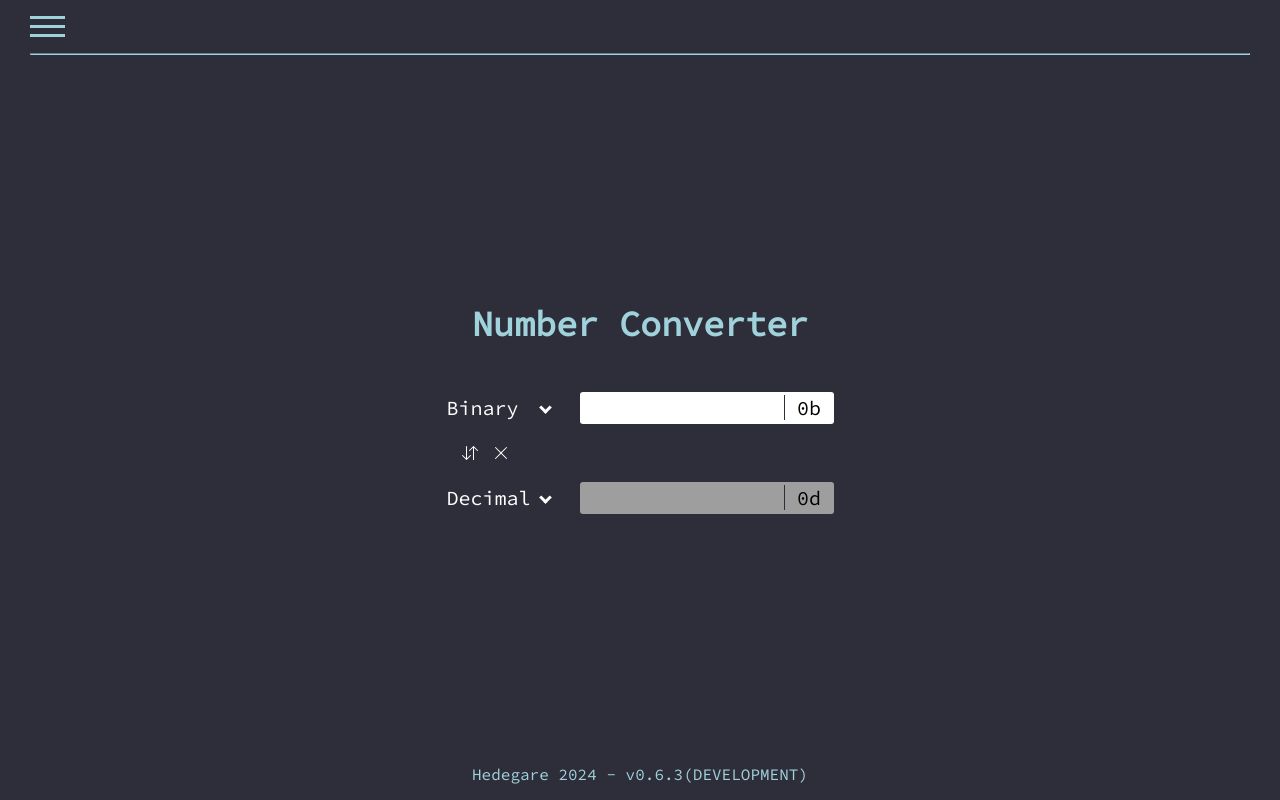
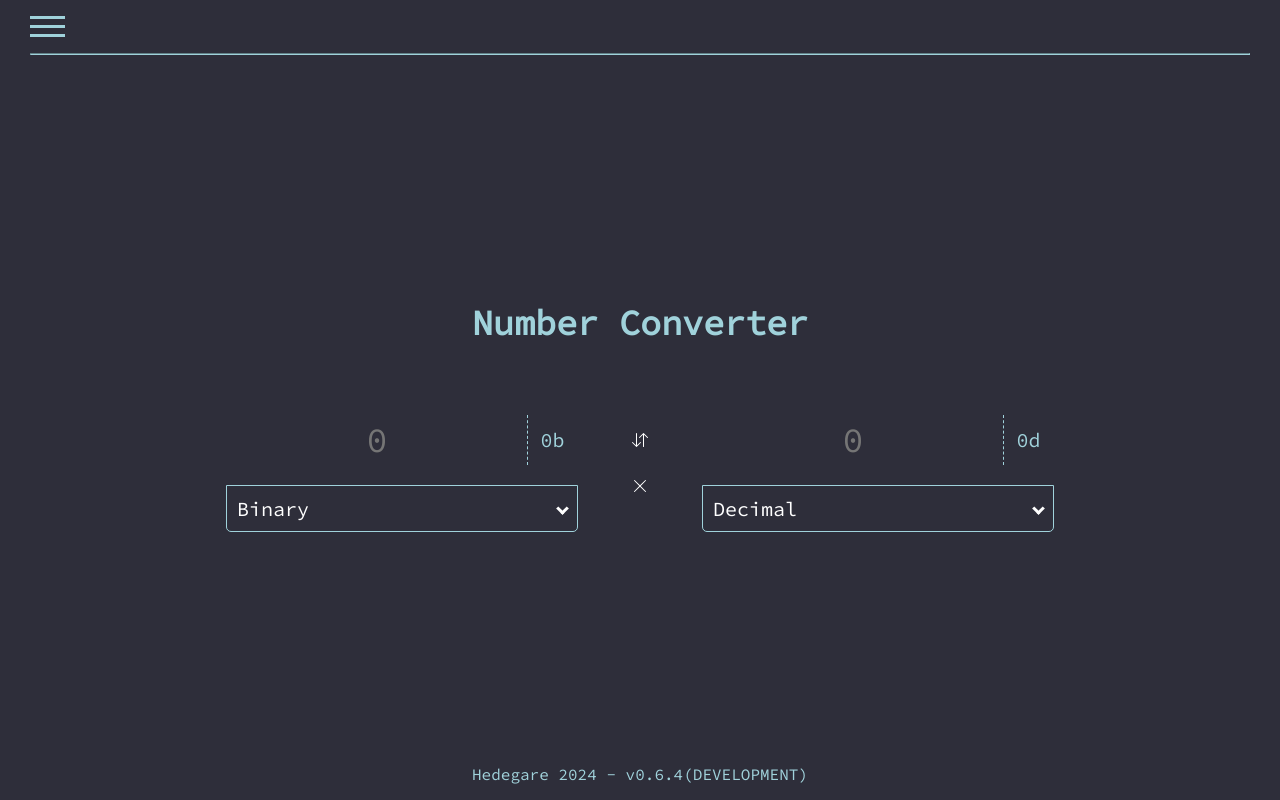
Before and after one commit to Hedevgare/conversion-tools, a Vue app: page / in a window 1280 px wide. Built offline with nearby package versions, Linux system fonts and the light colour scheme.

Commit message:
refactor: Change conversion main elements styling
This commit changes the conversion input and unit dropdown selection
styles.

```diff
--- a/src/App.vue
+++ b/src/App.vue
@@ -2,7 +2,7 @@
 export default {
     data() {
         return {
-            appVersion: 'v0.6.3',
+            appVersion: 'v0.6.4',
             isMenuOpen: false,
         }
     },
--- a/src/components/ConversionBlock.vue
+++ b/src/components/ConversionBlock.vue
@@ -71,20 +71,20 @@ export default {
 </script>
 
 <template>
-    <div class="">
+    <div class="flex flex-center conversion-container">
         <div class="flex flex-center conversion-block">
+            <icon-input v-model="fromValue" name="fromValue" @input="validateInput" :shorter="this.from.symbol" />
             <dropdown ref="dropdownFrom" :active="this.from" :units="this.units"
                 @set-unit="(unit) => setUnit('from', unit)" />
-            <icon-input v-model="fromValue" name="fromValue" @input="validateInput" :shorter="this.from.symbol" />
         </div>
-        <div class="conversion-block conversion-icons">
-            <img class="padding-left-15" src="/swap.svg" title="Swap units" @click="swapUnits" />
-            <img class="padding-left-15" src="/reset.svg" title="Reset values" @click="resetValues" />
+        <div class="flex conversion-block conversion-icons">
+            <img class="padding-15" src="/swap.svg" title="Swap units" @click="swapUnits" />
+            <img class="padding-15" src="/reset.svg" title="Reset values" @click="resetValues" />
         </div>
         <div class="flex flex-center conversion-block">
+            <icon-input v-model="toValue" @open="openNotification" :disabled="true" :shorter="this.to.symbol" />
             <dropdown ref="dropdownTo" :active="this.to" :units="this.units"
                 @set-unit="(unit) => setUnit('to', unit)" />
-            <icon-input v-model="toValue" @open="openNotification" :disabled="true" :shorter="this.to.symbol" />
         </div>
         <notification v-if="showNotification" @close="closeNotification" data="Copied to the clipboard!" type="success" />
     </div>
--- a/src/components/Dropdown.vue
+++ b/src/components/Dropdown.vue
@@ -5,6 +5,13 @@ export default {
         return {
             show: false
         };
+    },
+    computed: {
+        borderBottom() {
+            return {
+                'dropdown-container-active': this.show
+            }
+        },
     },
     methods: {
         toggle() {
@@ -30,10 +37,10 @@ export default {
 </script>
 
 <template>
-    <div class="dropdown-container">
+    <div class="dropdown-container" :class="borderBottom">
         <div class="flex unit-label" @click="toggle">
-            <p>{{ this.active.unit }}</p>
-            <p class="flex margin-left-5"><i class="dropdown-arrow margin-left-5"></i></p>
+            <p class="margin-10">{{ this.active.unit }}</p>
+            <p class="flex margin-10"><i class="dropdown-arrow margin-left-5"></i></p>
         </div>
         <div v-if="show" class="dropdown">
             <p v-for="unit in $props.units" :class="{ 'active-dropdown': $props.active == unit.unit }"
--- a/src/components/Input.vue
+++ b/src/components/Input.vue
@@ -5,21 +5,18 @@ export default {
     computed: {
         disabledInput() {
             return {
-                'disabled': this.disabled,
                 'cursor-pointer': this.disabled
             }
         },
         symbolContainer() {
             return {
                 'input-symbol-container': true,
-                'disabled': this.disabled,
                 'cursor-pointer': this.disabled
             }
         },
         symbolClasses() {
             return {
                 'input-symbol': true,
-                'disabled': this.disabled
             }
         }
     },
@@ -43,7 +40,8 @@ export default {
 <template>
     <div class="input-container" @click="copyToClipboard">
         <input :class="disabledInput" :value="modelValue" @input="$emit('update:modelValue', $event.target.value)" :readonly="disabled"
-            autocomplete="off" />
+            autocomplete="off"
+            placeholder="0" />
         <div :class="symbolContainer">
             <p :class="symbolClasses">{{ $props.shorter }}</p>
         </div>
@@ -59,21 +57,16 @@ export default {
 
 .input-symbol-container {
     width: 50px;
-    background-color: #ffffff;
-    padding: 3.5px 0;
-    border-top-right-radius: 3px;
-    border-bottom-right-radius: 3px;
+    background-color: #2e2e3a;
+    padding: 20px 0;
     text-align: center;
 }
 
 .input-symbol {
     margin: 0;
-    border-left: 1px solid #2e2e3a;
-    color: #000000;
-}
-
-.disabled {
-    background-color: #9e9e9e;
+    line-height: 50px;
+    border-left: 1px dashed #a0d2db;
+    color: #a0d2db;
 }
 
 .cursor-pointer {
--- a/src/pages/Convertion.vue
+++ b/src/pages/Convertion.vue
@@ -31,7 +31,7 @@ export default {
 
 <template>
     <section class="body">
-        <h1 class="title">{{ this.$props.name }} Converter</h1>
+        <h1 class="title margin-bottom-50">{{ this.$props.name }} Converter</h1>
         <conversion-block :startFrom="this.$props.startFromUnit" :startTo="this.$props.startToUnit" :units="this.$props.units" :shouldRound="this.$props.shouldRound" />
     </section>
 </template>
--- a/src/styles/main.css
+++ b/src/styles/main.css
@@ -29,16 +29,15 @@ img {
 
 input {
     border: none;
-    border-top-left-radius: 3px;
-    border-bottom-left-radius: 3px;
-    border-top-right-radius: 0;
-    border-bottom-right-radius: 0;
     height: 30px;
     width: 200px;
-    font-size: 20px;
+    font-size: 35px;
     text-align: center;
+    background-color: #2e2e3a;
+    color: #ffffff;
     border-color: gray;
     margin-left: 0;
+    padding: 30px 0;
 }
 
 input:disabled {
@@ -146,8 +145,7 @@ input:focus {
     font-size: 40px;
 }
 
-/*  */
-
+/* Main content */
 .body {
     text-align: center;
     margin: auto;
@@ -175,9 +173,12 @@ input:focus {
     flex-direction: column;
 }
 
+.conversion-container {
+    flex-direction: column;
+}
+
 .conversion-block {
     flex-direction: column;
-    margin: auto;
     text-align: inherit;
 }
 
@@ -187,7 +188,8 @@ input:focus {
 }
 
 .conversion-icons {
-    margin-top: 20px;
+    margin: 20px 0;
+    flex-direction: row;
 }
 
 .underline-text {
@@ -196,21 +198,34 @@ input:focus {
 
 .unit-label {
     cursor: pointer;
-    justify-content: center;
+    justify-content: space-between;
 }
 
 .dropdown-container {
     position: relative;
-    width: 90vw;
+    width: 100%;
+    background-color: #2e2e3a;
+    color: #ffffff;
+    border: 1px solid #a0d2db;
+    border-bottom-left-radius: 5px;
+    border-bottom-right-radius: 5px;
+}
+
+.dropdown-container-active {
+    border-bottom-style: dashed;
+    border-radius: 0;
 }
 
 .dropdown {
-    background-color: #1a1a25;
-    border: 1px #000000 solid;
+    border: 1px solid #a0d2db;
+    border-top: none;
+    border-bottom-left-radius: 5px;
     border-bottom-right-radius: 5px;
-    border-bottom-left-radius: 5px;
+    margin-top: 1px;
+    margin-left: -1px;
     position: absolute;
     width: 100%;
+    background-color: #2e2e3a;
     min-width: fit-content;
     font-size: 16px;
     z-index: 1;
@@ -251,6 +266,10 @@ input:focus {
     margin: auto;
 }
 
+.margin-10 {
+    margin: 10px;
+}
+
 .margin-right-5 {
     margin-right: 5px;
 }
@@ -259,34 +278,37 @@ input:focus {
     margin-left: 5px;
 }
 
+.margin-bottom-50 {
+    margin-bottom: 50px;
+}
+
+.padding-15 {
+    padding: 15px;
+}
+
 .padding-left-15 {
     padding-left: 15px;
 }
 
+
 /* Media Queries */
+@media screen and (min-width: 900px) {
+    .conversion-container {
+        flex-direction: row;
+    }
+
+    .conversion-icons {
+        flex-direction: column;
+        margin: 0 40px;
+    }
+}
+
 @media screen and (min-width: 500px) {
     input {
-        margin-left: 30px;
+        width: 300px;
     }
 
     .menu-container {
         justify-content: start;
     }
-
-    .conversion-block {
-        flex-direction: row;
-        text-align: left;
-    }
-
-    .conversion-icons {
-        margin-top: 5px;
-    }
-
-    .dropdown-container {
-        width: 100%;
-    }
-
-    .unit-label {
-        justify-content: space-between;
-    }
 }
```
